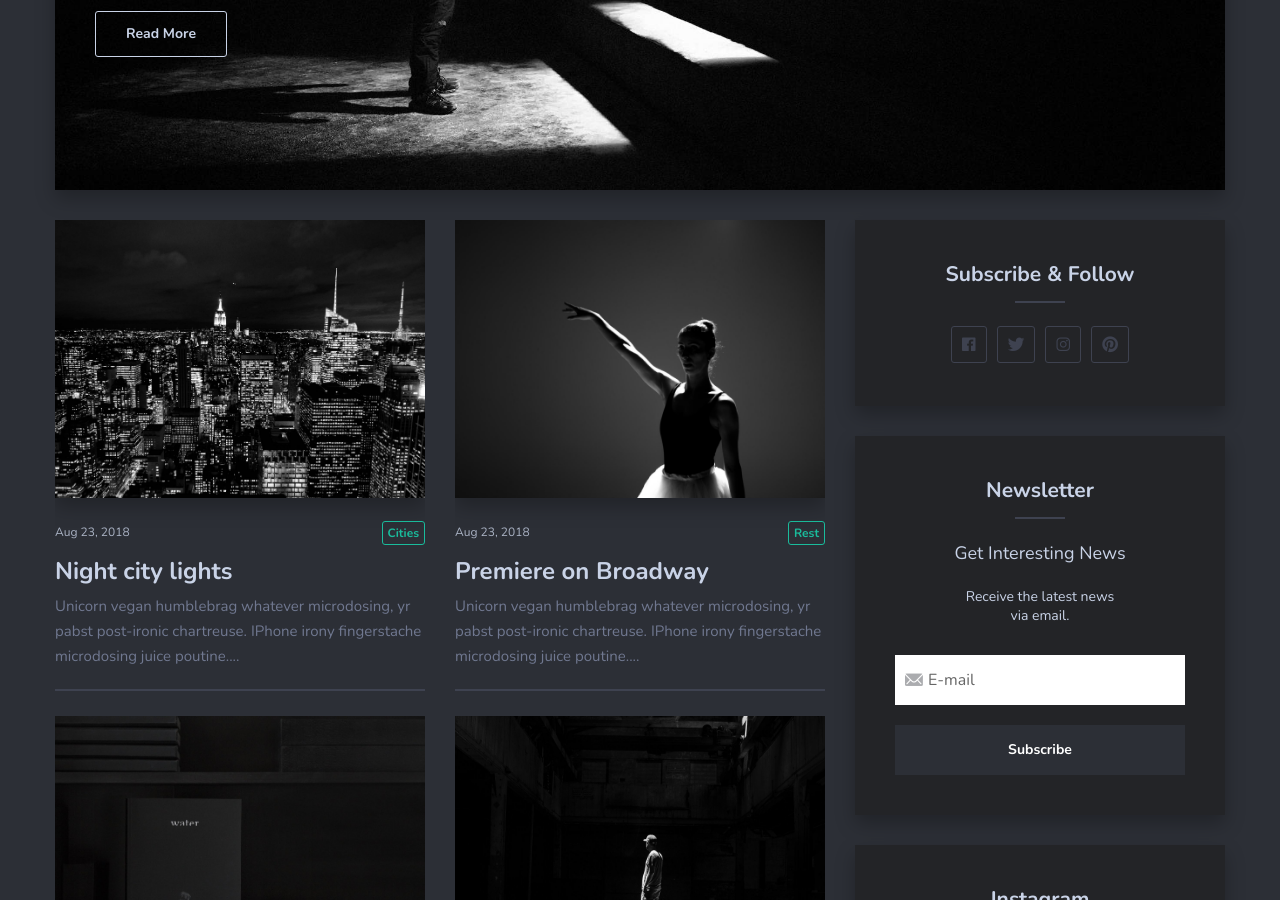
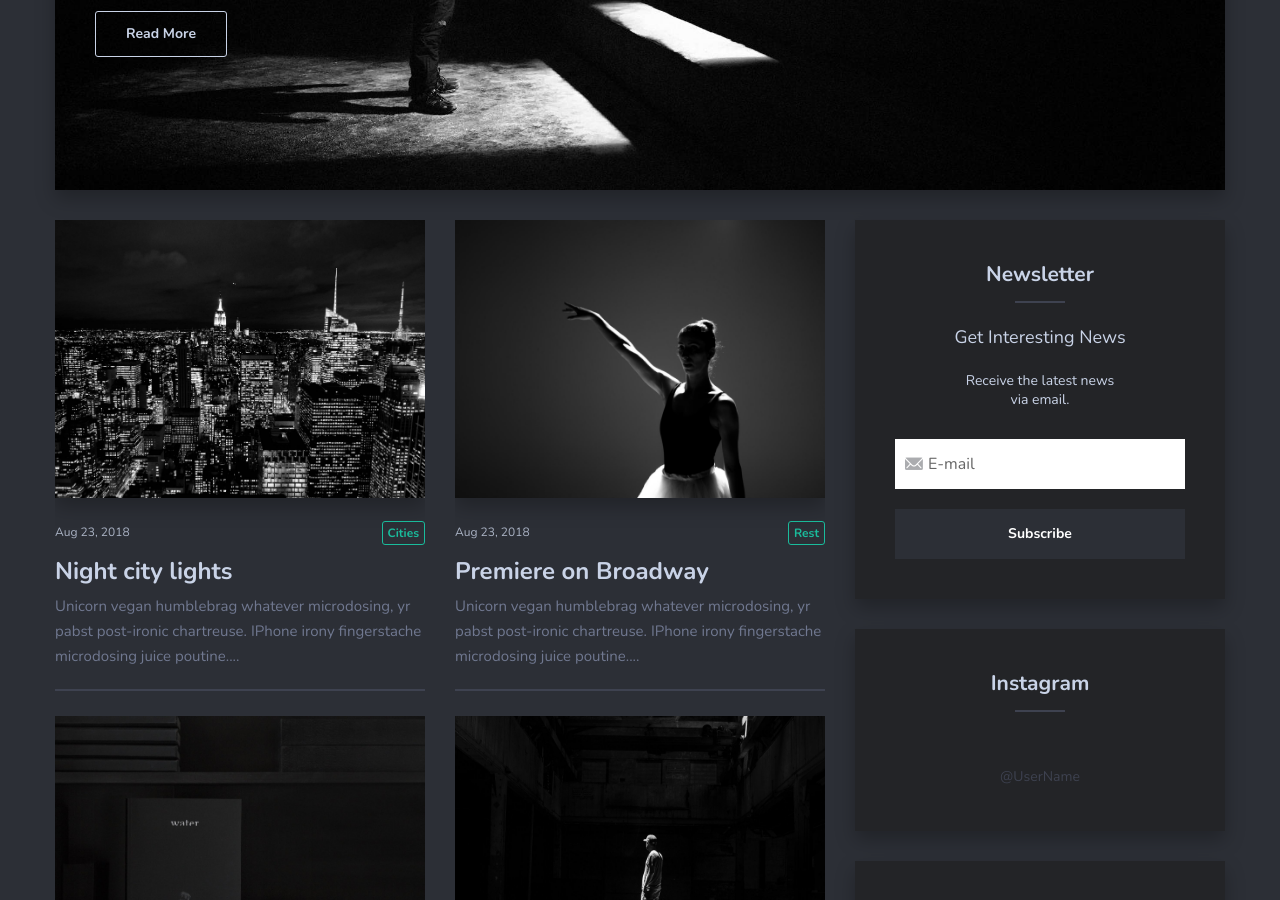
Before and after one commit to larsoliverdam/nmit, a Jekyll site: the page built from index.html, in a window 1280 px wide and 900 px high, scrolled down 505 px. Built offline with Jekyll 4.4.1, drawn with Linux system fonts in a browser that asks for light colours; nearby versions of some CDN libraries; the list of posts is cut into pages by our own code.

Commit message:
comment out the sidebar

```diff
--- a/_includes/sidebar.html
+++ b/_includes/sidebar.html
@@ -23,7 +23,7 @@
   {% else %}
   {% endif %}
 
-  <div class="widget widget-social">
+  <!-- <div class="widget widget-social">
     <h3 class="widget-title">Subscribe & Follow</h3>
     <ul class="social-profiles list-reset">
       {% if site.facebook %}
@@ -50,7 +50,7 @@
       </li>
       {% else %} {% endif %}
     </ul>
-  </div>
+  </div> -->
 
   <div class="widget widget-newsletter">
     <h3 class="widget-title">Newsletter</h3>
```
